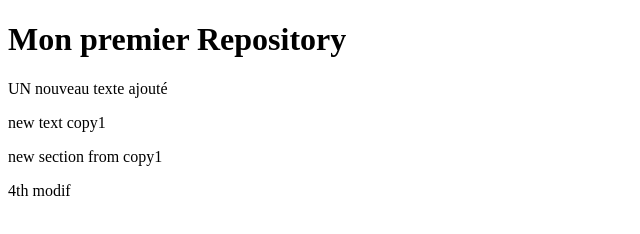
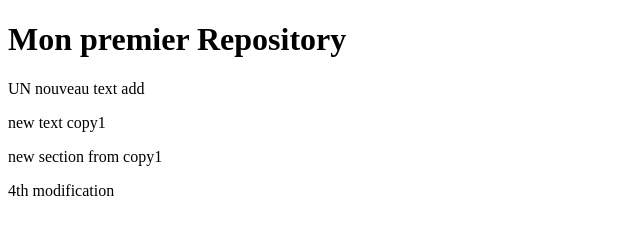
Before and after one commit to lauraLGWeb/CoursGit, a plain HTML site: page index.html in a window 1280 px wide. Shown: the full height of the page, 0-640 px from the left. Drawn offline with Linux system fonts and the light colour scheme.

Commit message:
new modif

```diff
--- a/index.html
+++ b/index.html
@@ -7,12 +7,12 @@
 </head>
 <body>
     <h1>Mon premier Repository</h1>
-    <p> UN nouveau texte ajouté</p>
+    <p> UN nouveau text add</p>
     <p>new text copy1</p>
     <section>
         <p>new section from copy1</p>
     </section>
-    <div>4th modif </div>
+    <div>4th modification </div>
 
 </body>
 </html>
```
